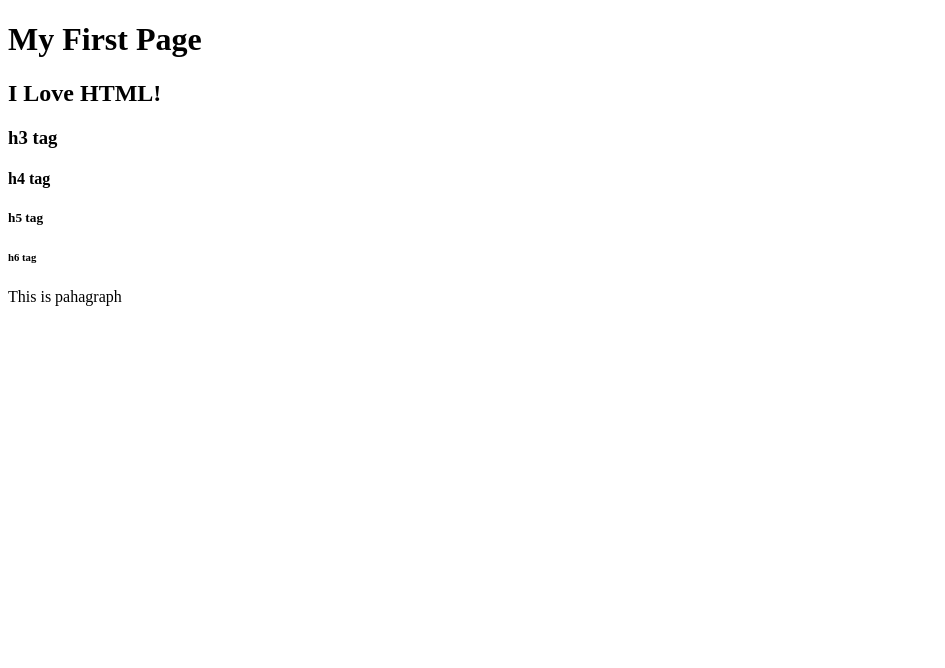
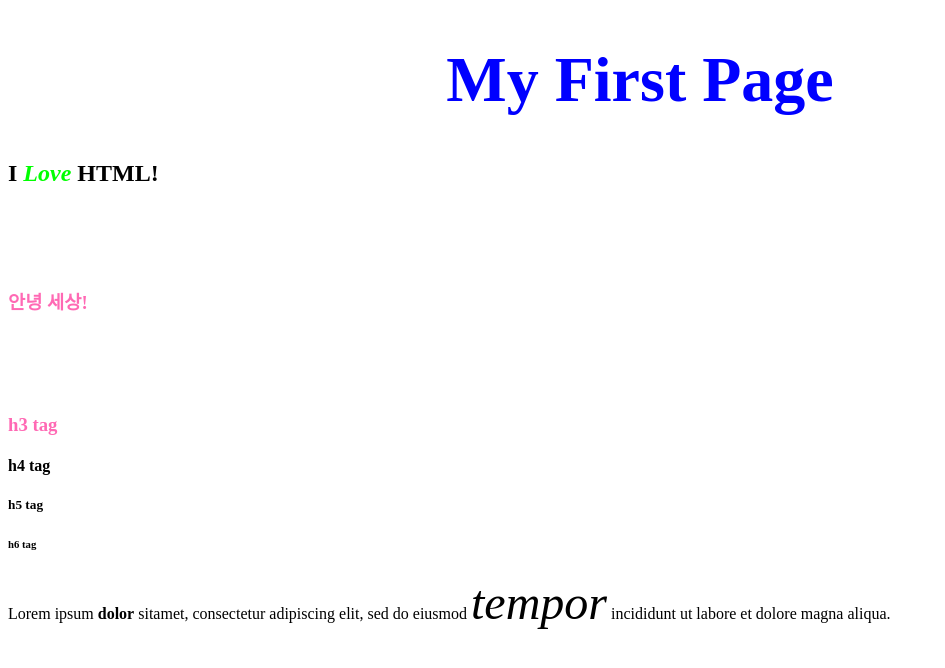
Before and after one commit to hakguan/learning_webdev, a plain HTML site: page codeit/intro/index.html in a window 1280 px wide. Shown: the whole page, without its empty margins (0-945 px from the left). Drawn offline with Linux system fonts and the light colour scheme.

Commit message:
what I learned today

```diff
--- a/codeit/intro/index.html
+++ b/codeit/intro/index.html
@@ -1,12 +1,41 @@
 <!DOCTYPE html>
+<html> <!--해당 문서의 해당 부분이 html문서라는 것을 의미-->
+    <head> <!--문서의 속성을 지정하는 태그-->
+        <title>MY First Website</title>
+        <meta charset="utf-8"> <!--한글을 지원하는 대표적인 인코딩 방식-->
+        <style>
+            h1 {
+                font-size: 64px;
+                text-align: center;
+                color: blue;
+            }
 
-<title>MY First Website</title>
+            h3 {
+                margin-top: 100px;
+                /* margin은 top,bottom, left, right에 적용될 수 있음 */
+                color: hotpink;
+            }
 
-<h1>My First Page</h1>
-<h2>I Love HTML!</h2>
-<h3>h3 tag</h3>
-<h4>h4 tag</h4>
-<h5>h5 tag</h5>
-<h6>h6 tag</h6>
+            p i { /* <p> 태그 안에 있는 <i> 태그에 적용한다는 의미*/
+                font-size: 48px;
+            }
 
-<p>This is pahagraph</p>
+            h2 i {
+                color: lime;
+            }
+            </style>
+    </head>
+
+    <body> <!--문서의 내용(실제 웹에서 보이는 부분)-->
+        <h1>My First Page</h1>
+        <h2>I <i>Love</i> HTML!</h2>
+        <h3>안녕 세상!</h3>
+
+        <h3>h3 tag</h3>
+        <h4>h4 tag</h4>
+        <h5>h5 tag</h5>
+        <h6>h6 tag</h6>
+
+        <p>Lorem ipsum <b>dolor</b> sitamet, consectetur adipiscing elit, sed do eiusmod <i>tempor</i> incididunt ut labore et dolore magna aliqua.</p>
+    </body>
+</html>
```
Also changed, not shown: codeit/intro/css_practice.html (added, +34 -0 lines), 1 other file.
